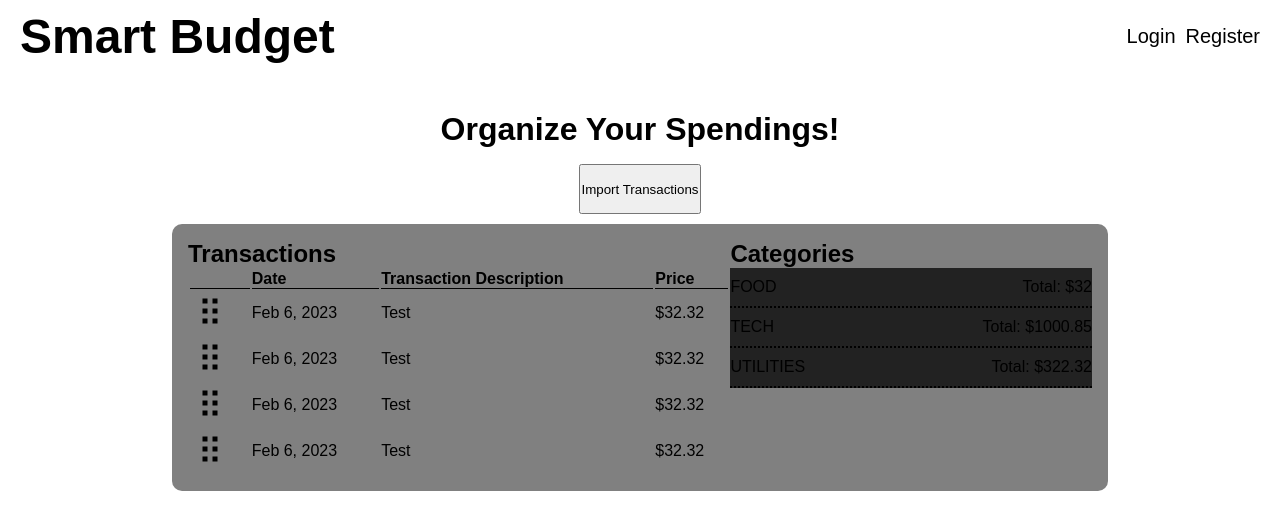
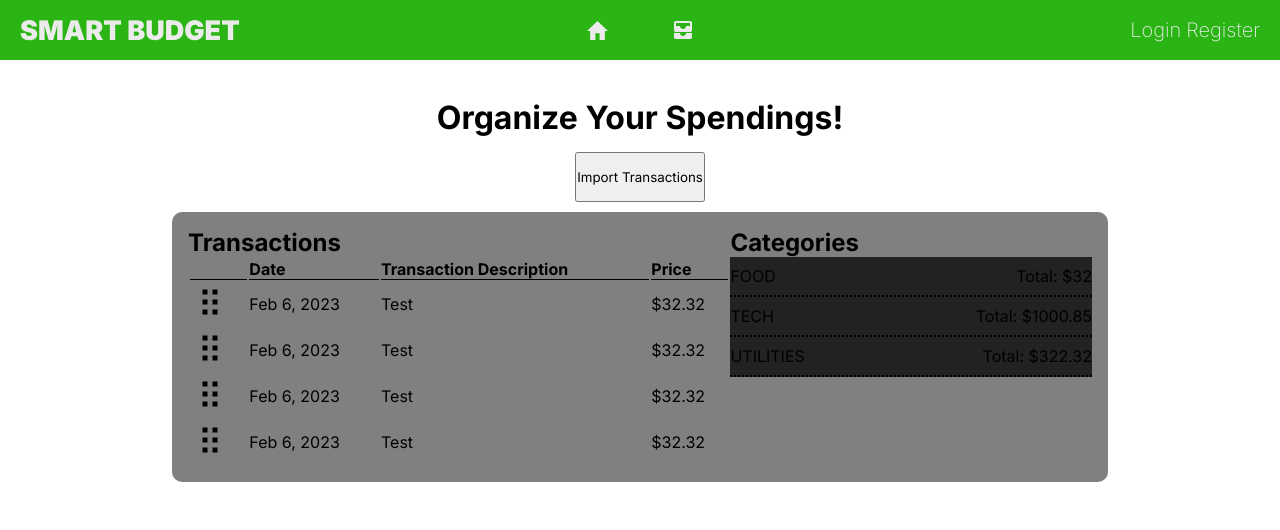
Before and after one commit to ScorpiosCrux/Budget-Smart, a Next.js app in the folder frontend/: page / in a window 1280 px wide. Shown: the top 530 px of the page. Built offline with nearby package versions, Linux system fonts and the light colour scheme; no server answers.

Commit message:
basic navbar created

```diff
--- a/frontend/components/Navbar.tsx
+++ b/frontend/components/Navbar.tsx
@@ -2,6 +2,7 @@ import Link from "next/link";
 import styled from "@emotion/styled";
 import axios from "axios";
 import { useContext } from "react";
+import { themes } from "../src/theme.js";
 
 import { UserContext } from "contexts/UserContext";
 
@@ -9,11 +10,21 @@ const Navbar = () => {
 	const { userContext, setUserContext } = useContext(UserContext);
 
 	return (
-		<Wrapper>
-			<LogoWrapper>
-				<Link href={"/"}> Smart Budget </Link>
-			</LogoWrapper>
-			<Links>
+		<StyledNavbar>
+			<div className="logo">
+				<Link href={"/"}> SMART BUDGET </Link>
+			</div>
+
+			<div className="links">
+				<div className="nav-button">
+					<img src="home.svg" alt="home" />
+				</div>
+
+				<div className="nav-button">
+					<img src="sort.svg" alt="home" />
+				</div>
+			</div>
+			<UserLinks>
 				{userContext._id !== "" ? (
 					<>
 						<NavLink href={"/user"}>{userContext._id}</NavLink>
@@ -26,36 +37,12 @@ const Navbar = () => {
 						{console.log(userContext.token)}
 					</>
 				)}
-			</Links>
-		</Wrapper>
+			</UserLinks>
+		</StyledNavbar>
 	);
 };
 
-const LogoWrapper = styled.div`
-	font-weight: 600;
-	font-size: 48px;
-	flex-grow: 1;
-	flex-basis: 0%;
-`;
-const Links = styled.div`
-	display: flex;
-	gap: 10px;
-`;
-
-const NavLink = styled(Link)`
-	font-weight: 200;
-	font-size: 20px;
-`;
-
-const Wrapper = styled.nav`
-	height: 72px;
-	display: flex;
-	justify-content: space-between;
-	align-items: center;
-	padding: 20px;
-`;
-
-const ExternalLinks = styled.div`
+const UserLinks = styled.div`
 	flex-grow: 1;
 	flex-basis: 0%;
 	display: flex;
@@ -64,12 +51,49 @@ const ExternalLinks = styled.div`
 	gap: 5px;
 `;
 
-const Icon = styled.img<{ url: string }>`
-	content: url(${(props) => props.url});
-	aspect-ratio: 1;
-	height: 25px;
+const NavLink = styled(Link)`
+	font-weight: 200;
+	font-size: 20px;
+`;
+
+const StyledNavbar = styled.nav`
+	height: 60px;
 	display: flex;
+	justify-content: space-between;
 	align-items: center;
+	padding: 20px;
+	background-color: ${themes.light.accent};
+	color: ${themes.light.background};
+
+	& .logo {
+		font-weight: 600;
+		font-size: 48px;
+		flex-grow: 1;
+		flex-basis: 0%;
+		font-family: "Inter";
+		font-weight: 900;
+		font-size: 27px;
+	}
+
+	& .links {
+		display: flex;
+		flex-direction: row;
+		gap: 26px;
+	}
+
+	& .nav-button {
+		width: 60px;
+		height: 40px;
+		display: flex;
+		justify-content: center;
+		align-items: center;
+
+		:hover {
+			cursor: pointer;
+			background-color: #31d118;
+			border-radius: 10px;
+		}
+	}
 `;
 
 export default Navbar;
--- a/frontend/src/styles/globals.css
+++ b/frontend/src/styles/globals.css
@@ -1,7 +1,10 @@
+@import url('https://fonts.googleapis.com/css2?family=Inter:wght@100;200;300;400;500;600;700;800;900&display=swap');
+
 * {
 	box-sizing: border-box;
 	padding: 0;
 	margin: 0;
+	font-family: 'Inter', sans-serif;
 }
 
 html,
--- a/frontend/theme.js
+++ b/frontend/src/theme.js
@@ -3,7 +3,10 @@
 
 export const themes = {
 	light: {
-
+		accent: "#2AB514",
+		background: "#EBEBEB",
+		primary: "#000000",
+		secondary: "#939393",
 	},
 
 	text: {
```
Also changed, not shown: frontend/public/home.svg (added), frontend/public/sort.svg (added).
